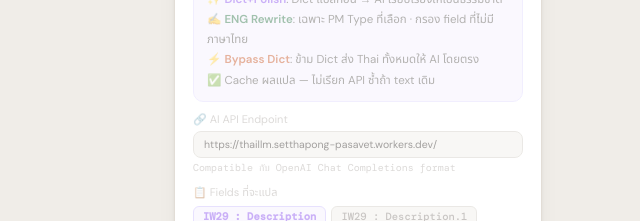
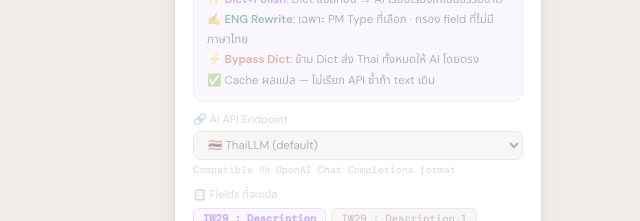
Before and after one commit to rdstockth/sap-excel-converter, a Vue app: page / in a window 1280 px wide. Shown: the part 1472-1693 px from the top of the page, without its empty margins (640-1280 px from the left). Built offline with nearby package versions, Linux system fonts and the light colour scheme.

Commit message:
Update App.vue

```diff
--- a/src/App.vue
+++ b/src/App.vue
@@ -81,6 +81,22 @@ const settings = reactive({
   aiApiEndpoint: 'https://thaillm.setthapong-pasavet.workers.dev/',
   batchSize:     20,
   maxRetries:    2,
+})
+
+// ── AI API Endpoint presets ──
+const aiEndpointPresets = [
+  { label: '🇹🇭 ThaiLLM (default)', value: 'https://thaillm.setthapong-pasavet.workers.dev/' },
+  { label: '🛠️ SAP PM AI',          value: 'https://sap-pm-ai.setthapong-pasavet.workers.dev/' },
+]
+const aiEndpointSelect = computed({
+  get() {
+    const found = aiEndpointPresets.find(p => p.value === settings.aiApiEndpoint)
+    return found ? found.value : 'custom'
+  },
+  set(val) {
+    if (val === 'custom') return  // keep current settings.aiApiEndpoint, let user type below
+    settings.aiApiEndpoint = val
+  }
 })
 
 // ── ENG Rewrite PM Type Filter ──
@@ -733,8 +749,12 @@ onMounted(() => initWorker())
 
               <div>
                 <div class="setting-sub" style="margin-bottom:5px">🔗 AI API Endpoint</div>
-                <div class="api-endpoint-row">
-                  <input type="text" v-model="settings.aiApiEndpoint" class="input-field" placeholder="https://your-worker.workers.dev/" style="flex:1;font-size:10.5px">
+                <div class="api-endpoint-row" style="flex-direction:column;align-items:stretch;gap:6px">
+                  <select v-model="aiEndpointSelect" style="width:100%">
+                    <option v-for="opt in aiEndpointPresets" :key="opt.value" :value="opt.value">{{ opt.label }}</option>
+                    <option value="custom">✏️ กำหนดเอง (Custom URL)</option>
+                  </select>
+                  <input v-if="aiEndpointSelect === 'custom'" type="text" v-model="settings.aiApiEndpoint" class="input-field" placeholder="https://your-worker.workers.dev/" style="font-size:10.5px">
                 </div>
                 <div style="font-size:10px;color:var(--sub2);margin-top:3px;font-family:'DM Mono',monospace">Compatible กับ OpenAI Chat Completions format</div>
               </div>
```
